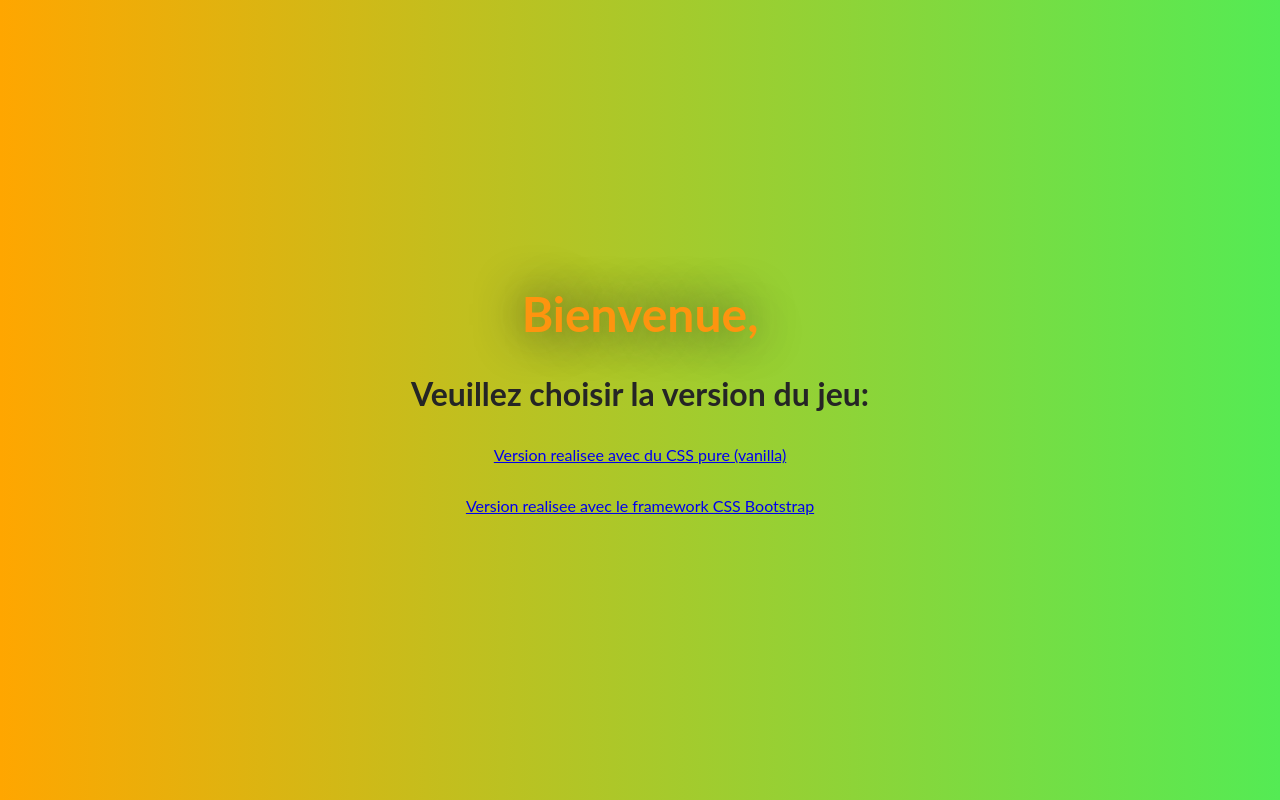
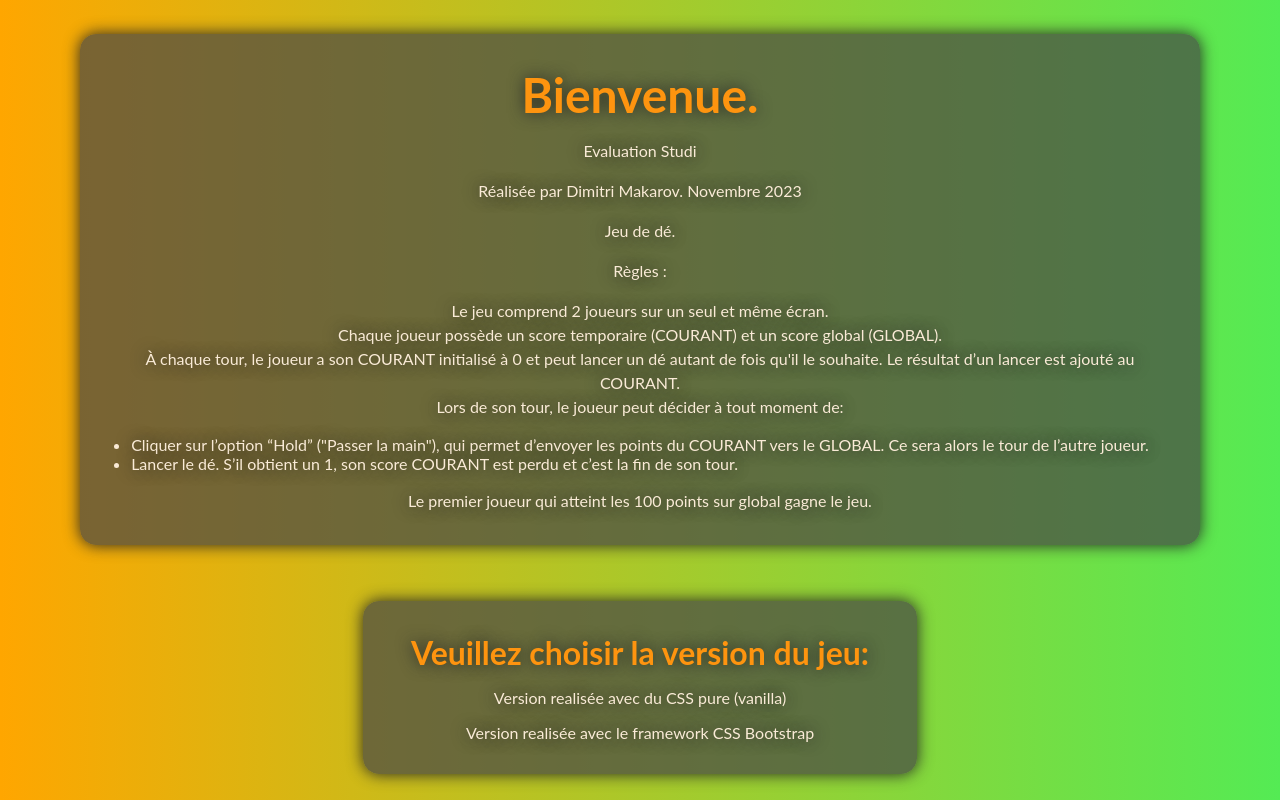
Before and after one commit to Dima-McArrow/dice_game, a plain HTML site: page index.html in a window 1280 px wide. Drawn offline with Linux system fonts and the light colour scheme.

Commit message:
Landing page - OK

```diff
--- a/css/landing.css
+++ b/css/landing.css
@@ -17,13 +17,48 @@ body {
   gap: 2em;
 }
 
+.cont {
+  width: auto;
+  height: auto;
+  display: flex;
+  flex-direction: column;
+  align-items: center;
+  justify-content: center;
+  gap: 1em;
+  padding: 2em 3em 2em 3em;
+  background: rgba(71, 71, 71, 0.7);
+  border-radius: 1em;
+  box-shadow: 0 0 1em #252525;
+  margin: 1em 5em .5em 5em;
+  text-shadow: 0 0 1em #252525;
+}
+
 h1 {
   font-size: 3em;
   color: #fe940f;
-  text-shadow: 0 0 1em #252525;
 }
 
 h2 {
   font-size: 2em;
-  color: #252525;
+  color: #fe940f;
 }
+
+a {
+  text-decoration: none;
+  color: antiquewhite;
+}
+
+a:hover {
+  text-shadow: 0 0 .7em #252525;
+  color: #fe940f;
+}
+
+p {
+  color: antiquewhite;
+  line-height: 1.5em;
+  text-align: center;
+}
+
+ul {
+  color: antiquewhite;
+}
--- a/index.html
+++ b/index.html
@@ -8,9 +8,30 @@
     <link rel="stylesheet" href="./css/landing.css">
   </head>
   <body>
-    <h1>Bienvenue, </h1>
-    <h2>Veuillez choisir la version du jeu:</h2>
-    <a href="./html/css_version.html" target="_blank">Version realisee avec du CSS pure (vanilla)</a>
-    <a href="./html/bs_version.html" target="_blank">Version realisee avec le framework CSS Bootstrap</a>
+    <div class="cont">
+      <h1>Bienvenue.</h1>
+      <p>Evaluation Studi</p>
+      <p>Réalisée par Dimitri Makarov. Novembre 2023</p>
+      <p>Jeu de dé.</p>
+      <p>Règles :</p>
+      <p>
+        Le jeu comprend 2 joueurs sur un seul et même écran.<br />
+        Chaque joueur possède un score temporaire (COURANT) et un score global (GLOBAL).<br />
+        À chaque tour, le joueur a son COURANT initialisé à 0 et peut lancer un dé autant de fois qu'il le souhaite. Le résultat d’un lancer est ajouté au COURANT.<br />
+        Lors de son tour, le joueur peut décider à tout moment de:<br />
+      </p>
+      <ul>
+        <li>Cliquer sur l’option “Hold” ("Passer la main"), qui permet d’envoyer les points du COURANT vers le GLOBAL. Ce sera alors le tour de l’autre joueur.</li>
+        <li>Lancer le dé. S’il obtient un 1, son score COURANT est perdu et c’est la fin de son tour.</li>
+      </ul>
+        <p>
+          Le premier joueur qui atteint les 100 points sur global gagne le jeu.
+        </p>
+    </div>
+    <div class="cont">
+      <h2>Veuillez choisir la version du jeu:</h2>
+      <a href="./html/css_version.html" target="_blank">Version realisée avec du CSS pure (vanilla)</a>
+      <a href="./html/bs_version.html" target="_blank">Version realisée avec le framework CSS Bootstrap</a>
+    </div>
   </body>
 </html>
```
